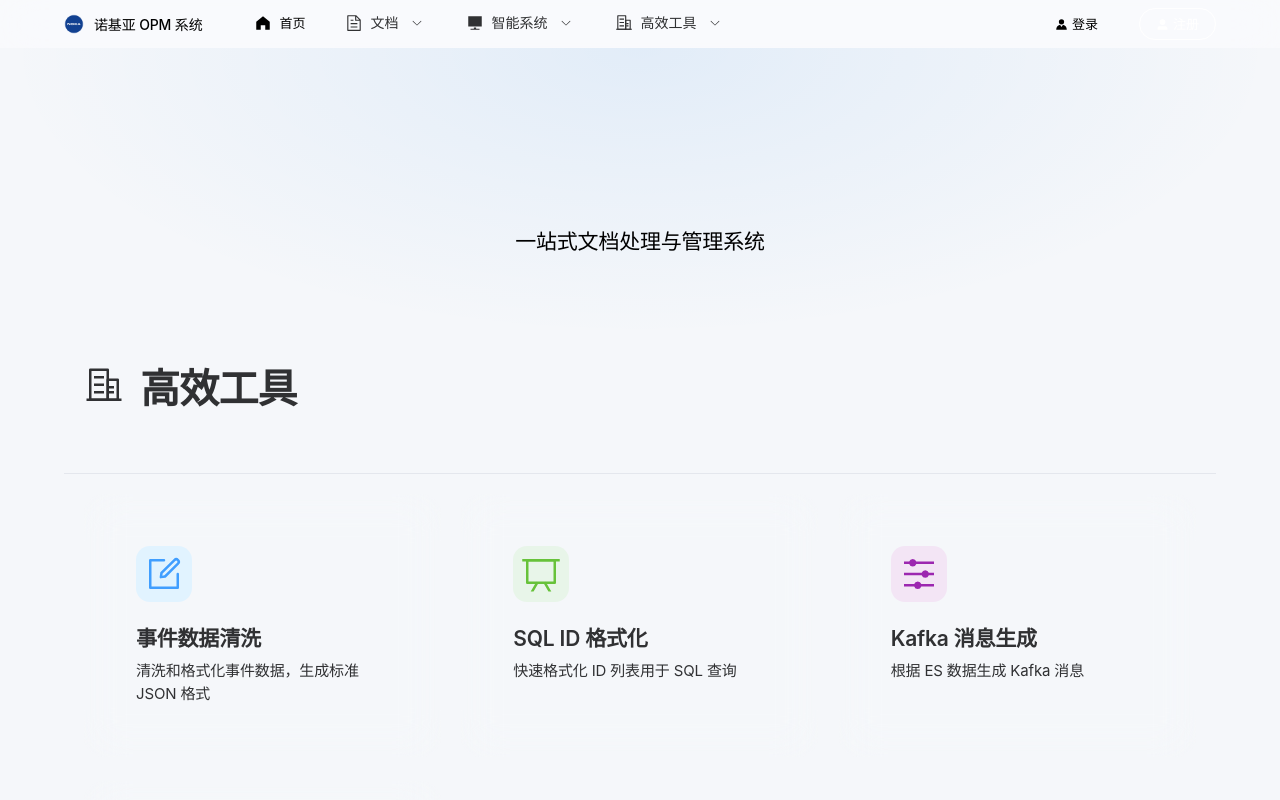
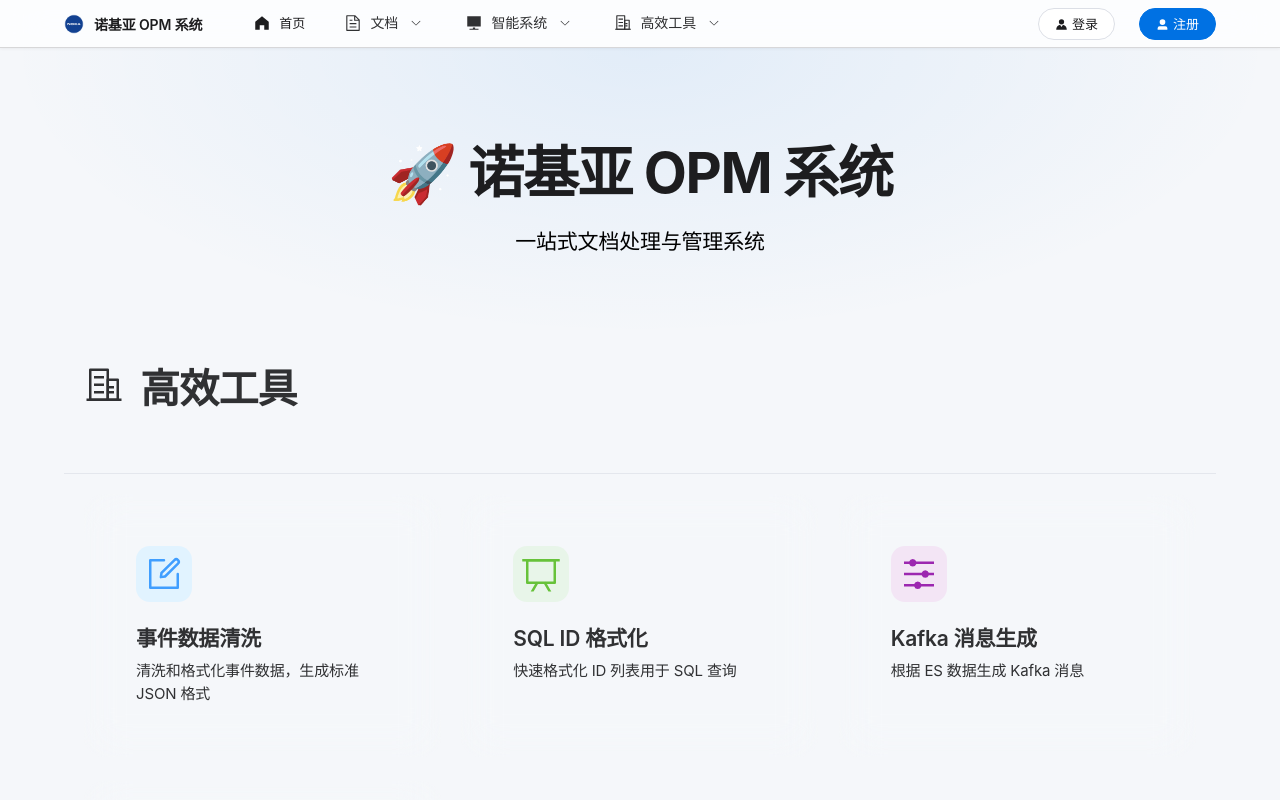
Before and after one commit to qbu889/OPMPlatform, a Vue app in the folder frontend/: page / in a window 1280 px wide. Shown: the top 800 px of the page. Built offline with nearby package versions, Linux system fonts and the light colour scheme.

Commit message:
new：优化前端性能

```diff
--- a/frontend/src/components/Header.vue
+++ b/frontend/src/components/Header.vue
@@ -264,15 +264,16 @@ const handleSavePassword = async () => {
 
 <style scoped>
 .header {
-  background: rgba(251, 251, 253, 0.8);
+  background: rgba(255, 255, 255, 0.72);
   backdrop-filter: saturate(180%) blur(20px);
   -webkit-backdrop-filter: saturate(180%) blur(20px);
-  border-bottom: 1px solid var(--apple-border);
+  border-bottom: 0.5px solid rgba(0, 0, 0, 0.15);
   padding: 0;
   position: sticky;
   top: 0;
   z-index: 1000;
   height: 48px;
+  box-shadow: 0 1px 3px rgba(0, 0, 0, 0.05);
 }
 
 /* Dark mode header */
@@ -309,8 +310,8 @@ const handleSavePassword = async () => {
 }
 
 .logo-text {
-  color: var(--apple-text);
-  font-weight: 500;
+  color: #1d1d1f;
+  font-weight: 600;
   font-size: 14px;
   letter-spacing: -0.01em;
 }
@@ -324,7 +325,7 @@ const handleSavePassword = async () => {
 
 .el-menu-item,
 .el-sub-menu__title {
-  color: var(--apple-text-secondary);
+  color: #1d1d1f;
   height: 48px;
   line-height: 48px;
   font-size: 13px;
@@ -426,28 +427,53 @@ const handleSavePassword = async () => {
 }
 
 .el-button {
-  color: var(--apple-text);
-  border-color: transparent;
-  background: transparent;
-  border-radius: 980px;
-  font-size: 13px;
-  height: 32px;
-  padding: 0 16px;
+  color: #1d1d1f !important;
+  border-radius: 980px !important;
+  font-size: 13px !important;
+  height: 32px !important;
+  padding: 0 16px !important;
+  font-weight: 500 !important;
 }
 
 .el-button:hover {
-  background: var(--apple-bg-secondary);
-  border-color: transparent;
+  background: rgba(0, 0, 0, 0.05) !important;
+  border-color: transparent !important;
+}
+
+.el-button span,
+.el-button .el-icon {
+  color: #1d1d1f !important;
 }
 
 .el-button--primary {
-  background-color: var(--apple-blue);
-  border-color: var(--apple-blue);
-  color: white;
+  background-color: #0071e3 !important;
+  border-color: #0071e3 !important;
+}
+
+.el-button--primary span,
+.el-button--primary .el-icon {
+  color: white !important;
 }
 
 .el-button--primary:hover {
-  background-color: var(--apple-blue-hover);
-  border-color: var(--apple-blue-hover);
+  background-color: #0077ed !important;
+  border-color: #0077ed !important;
+}
+
+/* Deep selectors to override Element Plus */
+:deep(.el-button.el-button--primary) {
+  background-color: #0071e3 !important;
+  border-color: #0071e3 !important;
+  color: white !important;
+}
+
+:deep(.el-button.el-button--primary span),
+:deep(.el-button.el-button--primary .el-icon) {
+  color: white !important;
+}
+
+:deep(.el-button.el-button--primary:hover) {
+  background-color: #0077ed !important;
+  border-color: #0077ed !important;
 }
 </style>
--- a/frontend/src/main.js
+++ b/frontend/src/main.js
@@ -1,18 +1,12 @@
 import { createApp } from 'vue'
 import { createPinia } from 'pinia'
 import ElementPlus from 'element-plus'
-import * as ElementPlusIconsVue from '@element-plus/icons-vue'
 import 'element-plus/dist/index.css'
 import App from './App.vue'
 import router from './router'
 
 const app = createApp(App)
 
-// Register all Element Plus icons
-for (const [key, component] of Object.entries(ElementPlusIconsVue)) {
-  app.component(key, component)
-}
-
 app.use(createPinia())
 app.use(router)
 app.use(ElementPlus)
--- a/frontend/src/views/Home.vue
+++ b/frontend/src/views/Home.vue
@@ -208,10 +208,7 @@ const goTo = (path) => {
   font-weight: 700;
   letter-spacing: -0.025em;
   margin: 0 0 16px;
-  background: linear-gradient(135deg, var(--apple-text) 0%, var(--apple-text-secondary) 100%);
-  -webkit-background-clip: text;
-  -webkit-text-fill-color: transparent;
-  background-clip: text;
+  color: #1d1d1f;
   position: relative;
   z-index: 1;
 }
--- a/frontend/vite.config.js
+++ b/frontend/vite.config.js
@@ -14,15 +14,30 @@ export default defineConfig({
       '@': resolve(__dirname, 'src'),
     },
   },
+  // 优化构建性能
+  optimizeDeps: {
+    include: ['vue', 'vue-router', 'pinia', 'element-plus'],
+  },
+  build: {
+    // 生产环境优化
+    target: 'esnext',
+    minify: 'esbuild',
+    cssCodeSplit: true,
+    rollupOptions: {
+      output: {
+        // 分割代码块
+        manualChunks: {
+          'vendor': ['vue', 'vue-router', 'pinia'],
+          'element-plus': ['element-plus'],
+        },
+      },
+    },
+  },
   server: {
     host: '0.0.0.0',
     port: 5173,
     allowedHosts: ['opmvue.nokiafz.asia'],
-    hmr: process.env.NODE_ENV === 'production' ? false : {
-      protocol: 'wss',
-      host: 'opmvue.nokiafz.asia',
-      clientPort: 443,
-    },
+    // 移除 HMR 的 wss 配置，使用默认 WebSocket
     proxy: {
       '/api': {
         target: BACKEND_URL,
```
